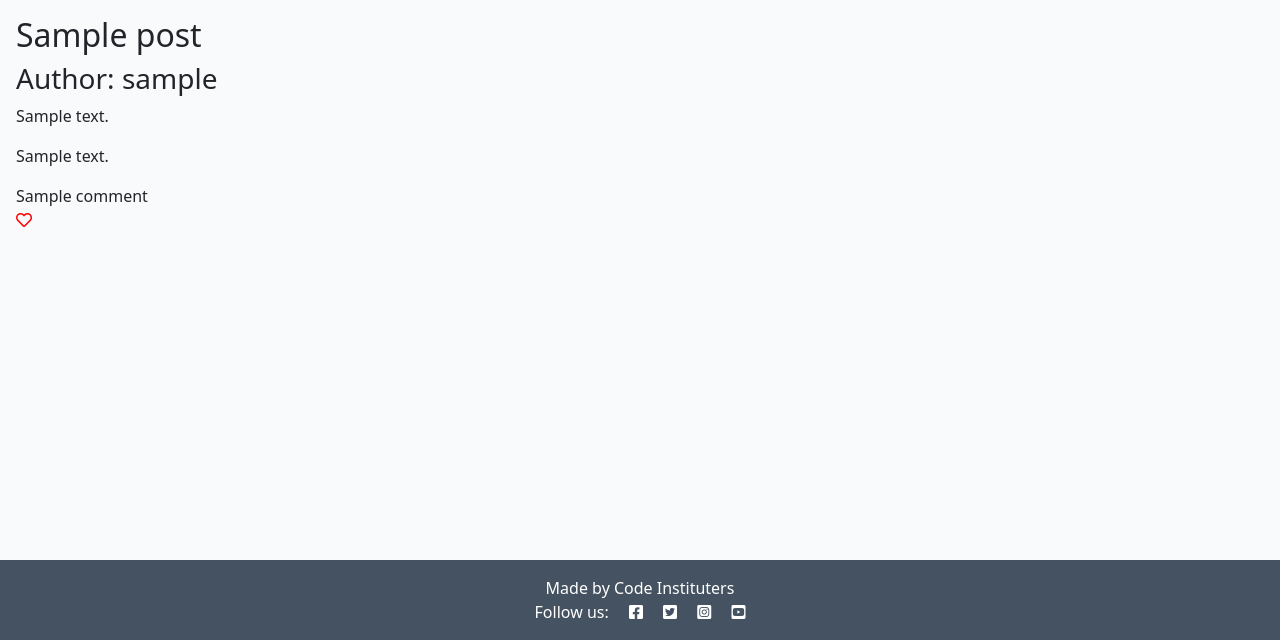
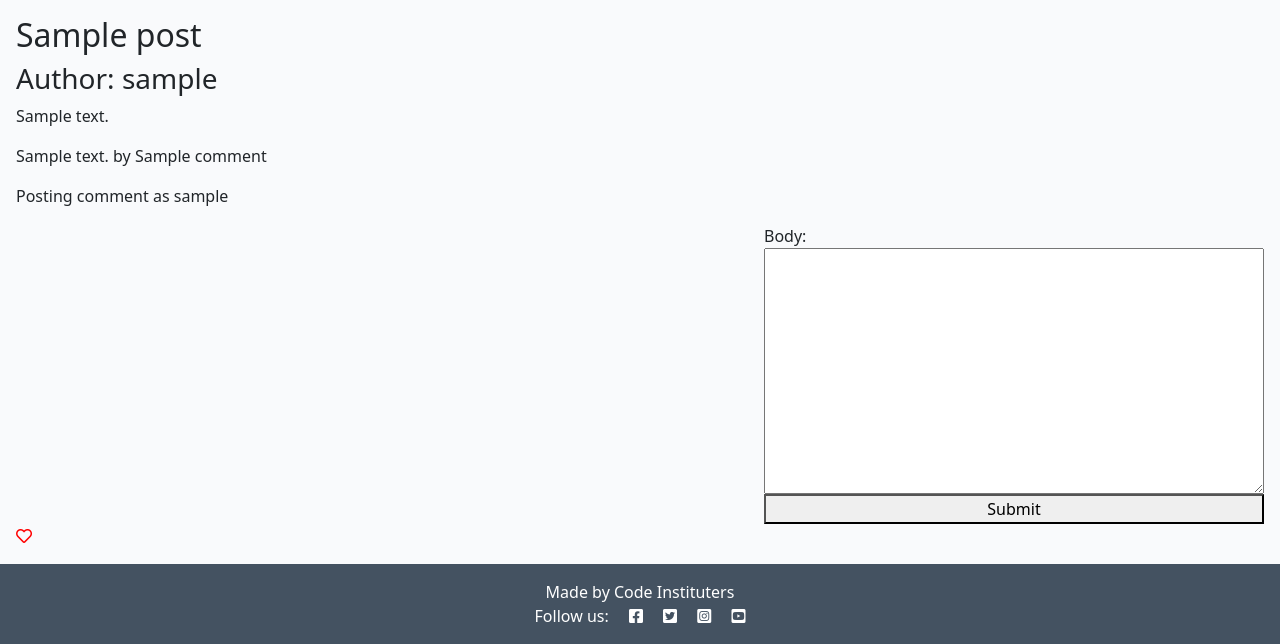
Before and after one commit to Shane-Donlon/ci-blog, a Django app: a page that uses CiBlog/blog/templates/blog/blogDetails.html in a window 1280 px wide. Shown: the part 160-804 px from the top of the page. Run offline with Django 4.2, Linux system fonts and the light colour scheme; a user stored in the database is signed in; tables that the repository leaves empty hold one stand-in row (values such as "Sample post"); some libraries are stand-ins or nearby versions.

Commit message:
URls and Views updated

```diff
--- /dev/null
+++ b/CiBlog/blog/forms.py
@@ -0,0 +1,7 @@
+from .models import Comment
+from django import forms
+
+class CommentForm(forms.ModelForm):
+    class Meta:
+        model = Comment
+        fields = ("body",)
--- a/CiBlog/blog/static/blog/blog.css
+++ b/CiBlog/blog/static/blog/blog.css
@@ -6,3 +6,9 @@
   width: 100px;
   height: 100px;
 }
+
+.comment-form {
+  display: grid;
+  max-width: 500px;
+  margin-left: auto;
+}
--- a/CiBlog/blog/static/blog/blog.js
+++ b/CiBlog/blog/static/blog/blog.js
@@ -1 +1,16 @@
-console.log("test");
+
+
+
+let commentButton = document.querySelector(".commentsSubmit");
+
+commentButton.addEventListener("click", (e) => {
+  e.preventDefault();
+  let response = confirm(
+    "Your update has been submitted and is pending approval"
+  );
+
+  if (response) {
+    let form = document.querySelector(".comment-form");
+    form.requestSubmit();
+  }
+});
--- a/CiBlog/blog/templates/blog/blogDetails.html
+++ b/CiBlog/blog/templates/blog/blogDetails.html
@@ -1,10 +1,10 @@
 {% extends "base.html" %}
 {% load static %}
-s
 {% block cssFiles %}
     <link rel="stylesheet" href="{% static "blog/blog.css" %}">
 {% endblock cssFiles %}
 {% block content %}
+    {% load crispy_forms_tags %}
     <div class="card">
         {% if "placeholder" in post.featured_image.url %}
             <img src="https://codeinstitute.s3.amazonaws.com/fullstack/blog/default.jpg"
@@ -15,17 +15,30 @@ s
         {% else %}
             <img src="{{ post.featured_image.url }}" alt="" class="card-img-top">
         {% endif %}
-
         <div class="card-body">
             <h2 class="post-h2">{{ post.title |capfirst }}</h2>
             <h3>Author: {{ post.author }}</h3>
             <p>{{ post.content | striptags }}</p>
-            {% for comment in comments %}
-                <div class="comments-box">
-                    <p class="comment">{{ comment.body }}</p>
-                    <div class="comment-by">{{ comment.name }}</div>
-                </div>
-            {% endfor %}
+            <div class="comments-box">
+                {% if commented %}
+                    <p>your comment is pending approval</p>
+                    <a href="{% url "index" %}">Click to go home</a>
+                {% else %}
+                    {% if user.is_authenticated %}
+                        {% for comment in comments %}
+                            <div class="comments">
+                                <p>{{ comment.body }} by {{ comment.name }}</p>
+                            </div>
+                        {% endfor %}
+                        <p>Posting comment as {{ user.username }}</p>
+                        <form action="" method="post" class="comment-form">
+                            {% csrf_token %}
+                            {{ comment_form }}
+                            <button type="submit" class="commentsSubmit">Submit</button>
+                        </form>
+                    </div>
+                {% endif %}
+            {% endif %}
             {% if liked == False %}
                 <i class="far fa-heart"></i>
             {% else %}
--- a/CiBlog/blog/templates/blog/testing.html
+++ b/CiBlog/blog/templates/blog/testing.html
@@ -2,4 +2,5 @@
 {% block content %}
     <p>{{ request.GET }}</p>
     testing updated
+    this is a testing test with default as main
 {% endblock content %}
--- a/CiBlog/blog/urls.py
+++ b/CiBlog/blog/urls.py
@@ -4,4 +4,5 @@ from . import views
 urlpatterns = [
    path("", views.PostList.as_view(), name="index"),
    path("post/<slug:postSlug>", views.PostDetail.as_view(), name="post"),
+   path("testing/", views.testingView, name="test")
 ]
--- a/CiBlog/blog/views.py
+++ b/CiBlog/blog/views.py
@@ -1,7 +1,9 @@
-from django.shortcuts import render, get_object_or_404
+from django.shortcuts import render, get_object_or_404, redirect
 from django.views import generic, View
+from django.http import HttpResponseRedirect
 from django.views.generic import DetailView
 from .models import Post
+from .forms import CommentForm
 
 # Create your views here.
 def testing(request):
@@ -21,9 +23,41 @@ class PostDetail(View):
         post = get_object_or_404(queryset, slug = postSlug)
         comments = post.comments.filter(approved=True).order_by("created_on")
         liked = False
+        comment_form = None
         if post.likes.filter(id=self.request.user.id).exists():
             liked = True
         context = {"post": post,
                    "comments": comments,
-                   "liked": liked}
+                   "liked": liked,
+                   "commented": False,
+                   "comment_form": CommentForm}
         return render(request, "blog/blogDetails.html", context)
+
+    def post(self, request, postSlug,*args, **kwargs, ):
+            queryset = Post.objects.filter(status=1)
+            post = get_object_or_404(queryset, slug = postSlug)
+            comments = post.comments.filter(approved=True).order_by("created_on")
+            liked = False
+            if post.likes.filter(id=self.request.user.id).exists():
+                liked = True
+            comment_form = CommentForm(request.POST)
+            if comment_form.is_valid():
+                comment_form.instance.email = request.user.email
+                comment_form.instance.name = request.user.username
+                comment = comment_form.save(commit=False)
+                comment.post = post
+                comment.save()
+            else:
+                comment_form=CommentForm()
+            context = {"post": post,
+                    "comments": comments,
+                    "liked": liked,
+                    "commented": True,
+                    "comment_form": CommentForm}
+
+            return HttpResponseRedirect(self.request.path_info)
+
+
+def testingView(request):
+    context = {"request": request}
+    return render(request, "blog/testing.html", context)
```
